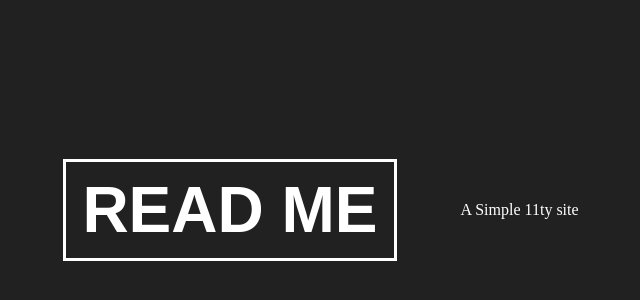
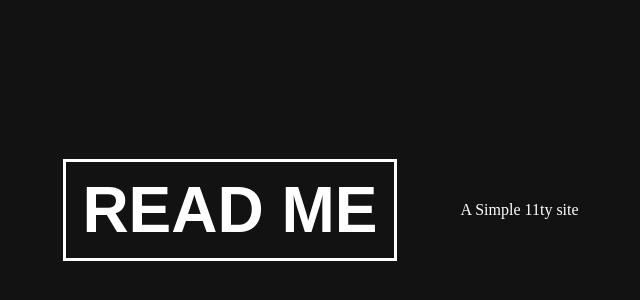
Before and after one commit to hughesless/hughesless.github.io, an Eleventy site: page src/README.md in a window 1280 px wide. Shown: the part 190-490 px from the top of the page, without its empty margins (319-959 px from the left). Built offline with nearby package versions, Linux system fonts and the light colour scheme; Eleventy itself is replaced by a stand-in of ours; files that its build step writes are made by us from their sources.

Commit message:
change bg color

```diff
--- a/src/base.css
+++ b/src/base.css
@@ -1,5 +1,5 @@
 body {
-	background-color: #212121;
+	background-color: #121212;
 	color: white;
 	display:flex;
 	align-items: center;
```
Also changed, not shown: 1 other file.
